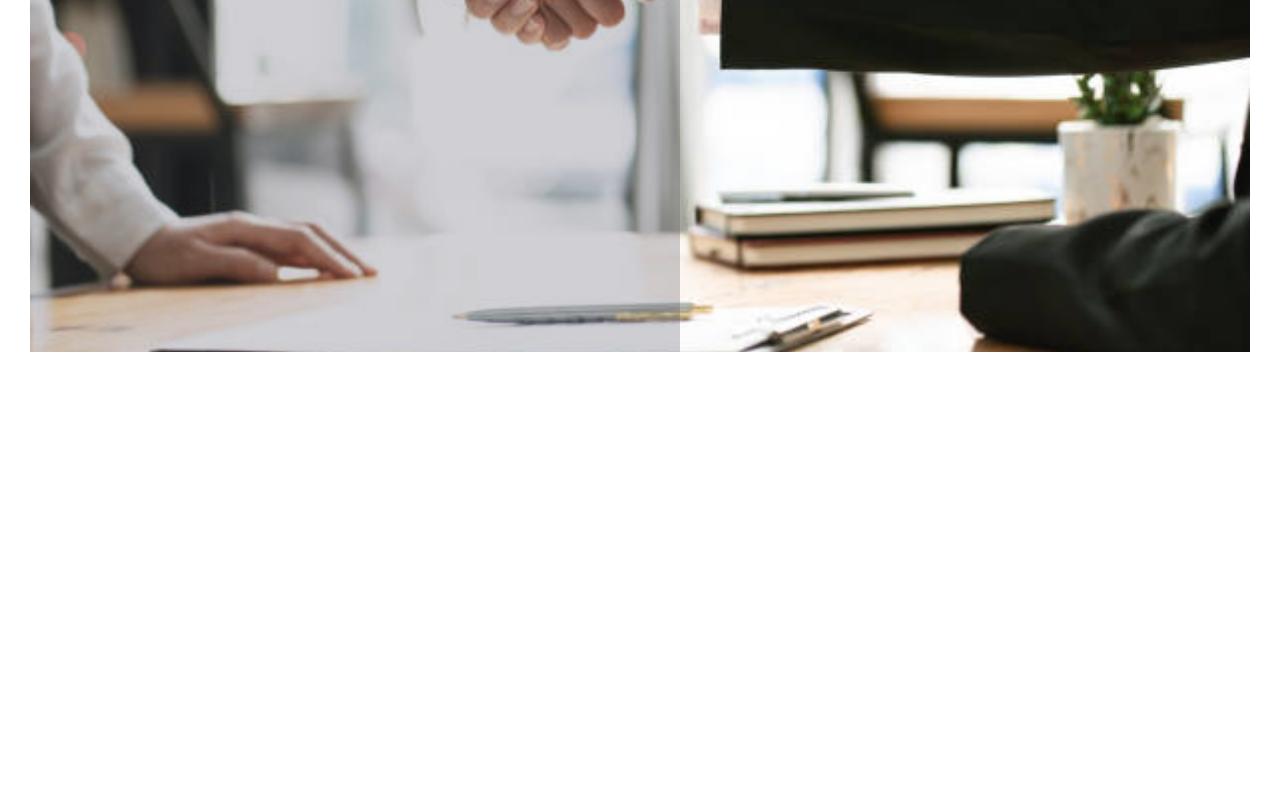
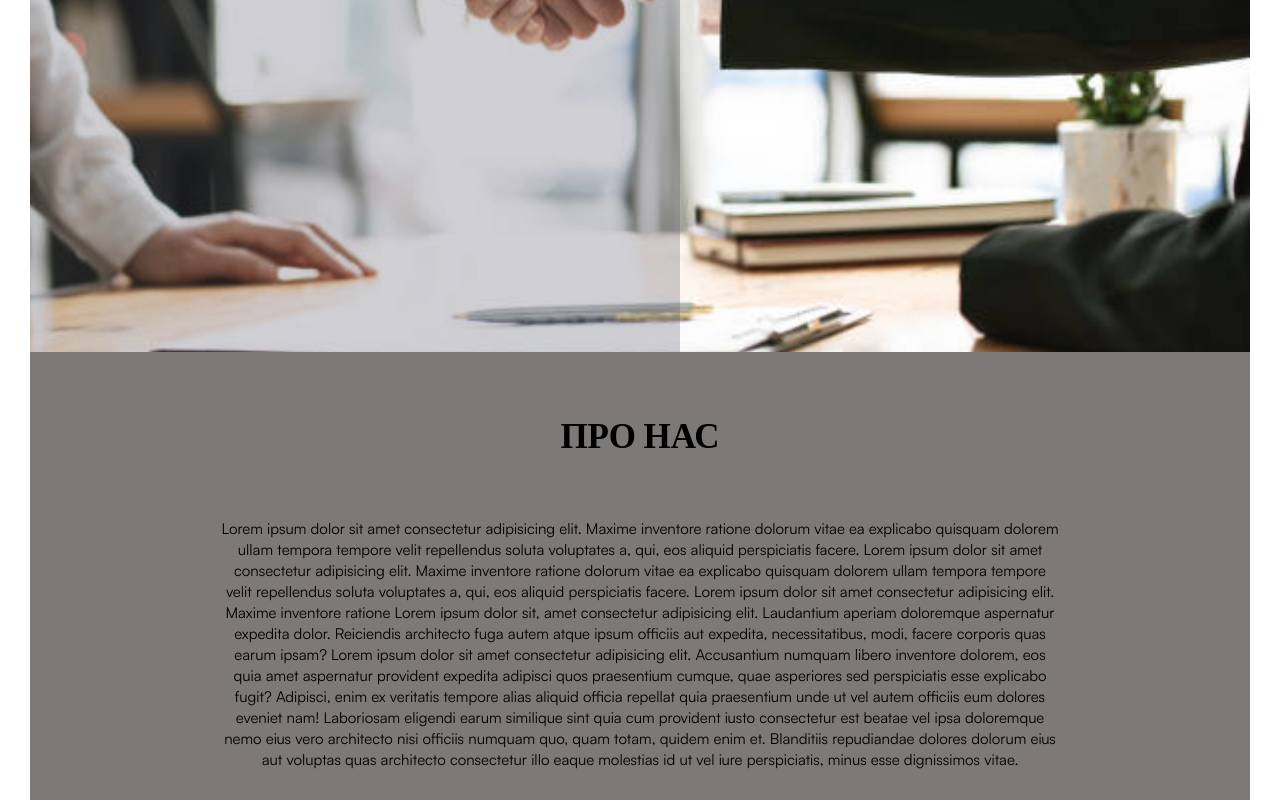
Before and after one commit to Victoria060187/zhykovskiy_project, a React (Create React App) app: page / in a window 1280 px wide. Shown: the part 734-1534 px from the top of the page. Before the commit the page ends 1086 px from the top, so only its background shows below. Built offline with nearby package versions, Linux system fonts and the light colour scheme.

Commit message:
added css style for AboutUs

```diff
--- a/src/App/App.js
+++ b/src/App/App.js
@@ -1,6 +1,7 @@
-import MainPage from '../components/mainPage/MainPage';
 import './App.scss';
 import Header from '../components/header/Header';
+import MainPage from '../components/mainPage/MainPage';
+import AboutUs from '../components/aboutUs/AboutUs';
 
 function App() {
   return (
@@ -10,6 +11,7 @@ function App() {
         <div className="main_page-content">
           <MainPage />
         </div>
+        <AboutUs />
       </div>
     </div>
   );
--- a/src/components/aboutUs/AboutUs.css
+++ b/src/components/aboutUs/AboutUs.css
@@ -0,0 +1,29 @@
+.about-us {
+    background-color: #7e7979;
+}
+
+.about-container {
+    display: flex;
+	flex-direction: column;
+	align-items: center;
+	text-align: center;
+}
+
+.about-content {
+    width: 900px;
+}
+
+.about-title {
+    font-family: 'Integral';
+    font-size: 35px;
+    font-weight: 800;
+    text-transform: uppercase;
+    margin: 60px;
+}
+
+.about-text {
+    margin: 30px;
+    font-size: 15px;
+    font-weight: 100;
+    overflow: hidden;
+}
--- a/src/components/aboutUs/AboutUs.jsx
+++ b/src/components/aboutUs/AboutUs.jsx
@@ -5,11 +5,26 @@ function AboutUs() {
     <section className="about-us">
       <div className="about-container">
         <div className="about-content">
-          <div className="about-title">About Us</div>
+          <div className="about-title">Про нас</div>
           <div className="about-text">
             Lorem ipsum dolor sit amet consectetur adipisicing elit. Maxime inventore ratione
             dolorum vitae ea explicabo quisquam dolorem ullam tempora tempore velit repellendus
-            soluta voluptates a, qui, eos aliquid perspiciatis facere.
+            soluta voluptates a, qui, eos aliquid perspiciatis facere. Lorem ipsum dolor sit amet
+            consectetur adipisicing elit. Maxime inventore ratione dolorum vitae ea explicabo
+            quisquam dolorem ullam tempora tempore velit repellendus soluta voluptates a, qui, eos
+            aliquid perspiciatis facere. Lorem ipsum dolor sit amet consectetur adipisicing elit.
+            Maxime inventore ratione Lorem ipsum dolor sit, amet consectetur adipisicing elit.
+            Laudantium aperiam doloremque aspernatur expedita dolor. Reiciendis architecto fuga
+            autem atque ipsum officiis aut expedita, necessitatibus, modi, facere corporis quas
+            earum ipsam? Lorem ipsum dolor sit amet consectetur adipisicing elit. Accusantium
+            numquam libero inventore dolorem, eos quia amet aspernatur provident expedita adipisci
+            quos praesentium cumque, quae asperiores sed perspiciatis esse explicabo fugit?
+            Adipisci, enim ex veritatis tempore alias aliquid officia repellat quia praesentium unde
+            ut vel autem officiis eum dolores eveniet nam! Laboriosam eligendi earum similique sint
+            quia cum provident iusto consectetur est beatae vel ipsa doloremque nemo eius vero
+            architecto nisi officiis numquam quo, quam totam, quidem enim et. Blanditiis repudiandae
+            dolores dolorum eius aut voluptas quas architecto consectetur illo eaque molestias id ut
+            vel iure perspiciatis, minus esse dignissimos vitae.
           </div>
         </div>
       </div>
```
